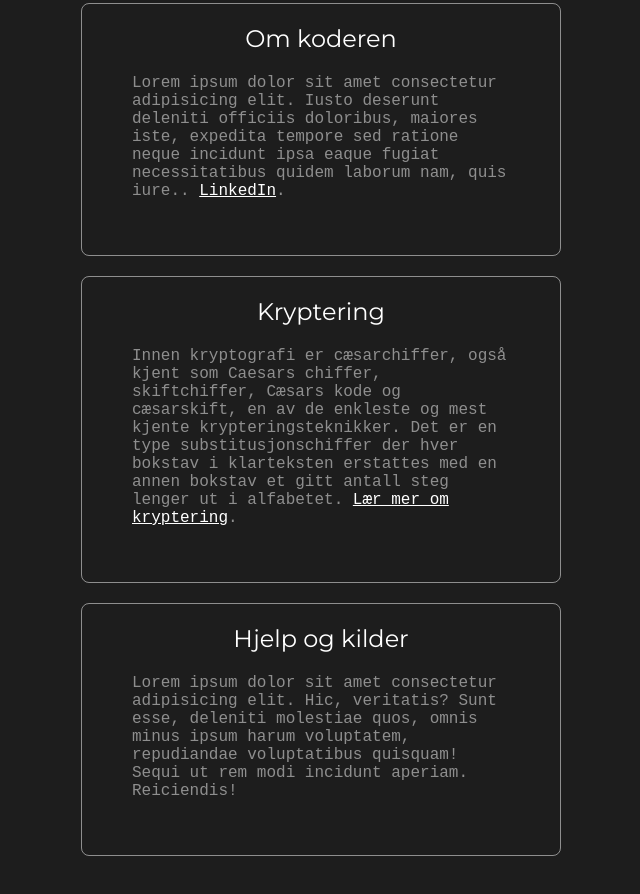
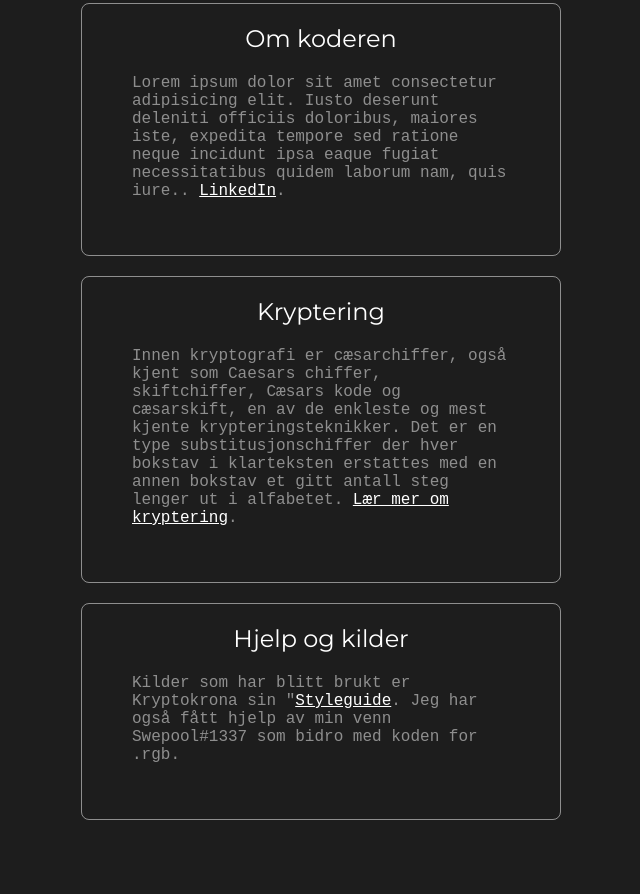
Before and after one commit to DanielBoye/Semesteroppgave-i-valgfag-programmering, a plain HTML site: page index.html in a window 1280 px wide. Shown: the part 607-1501 px from the top of the page, without its empty margins (319-959 px from the left). Drawn offline with Linux system fonts and the light colour scheme.

Commit message:
Oppdaterte Hjelp og kilder

```diff
--- a/index.html
+++ b/index.html
@@ -38,7 +38,8 @@
                 <div class="enkelboks">
                     <div class="enkelboks-padding">
                         <h2 class="h2-overskrift">Hjelp og kilder</h2>
-                        <p class="p-padding">Lorem ipsum dolor sit amet consectetur adipisicing elit. Hic, veritatis? Sunt esse, deleniti molestiae quos, omnis minus ipsum harum voluptatem, repudiandae voluptatibus quisquam! Sequi ut rem modi incidunt aperiam. Reiciendis!
+                        <p class="p-padding">
+                          Kilder som har blitt brukt er Kryptokrona sin "<a href="https://github.com/kryptokrona/Styleguide" target="_blank">Styleguide</a>. Jeg har også fått hjelp av min venn Swepool#1337 som bidro med koden for .rgb.
 
                         </p>
                     </div>
```
